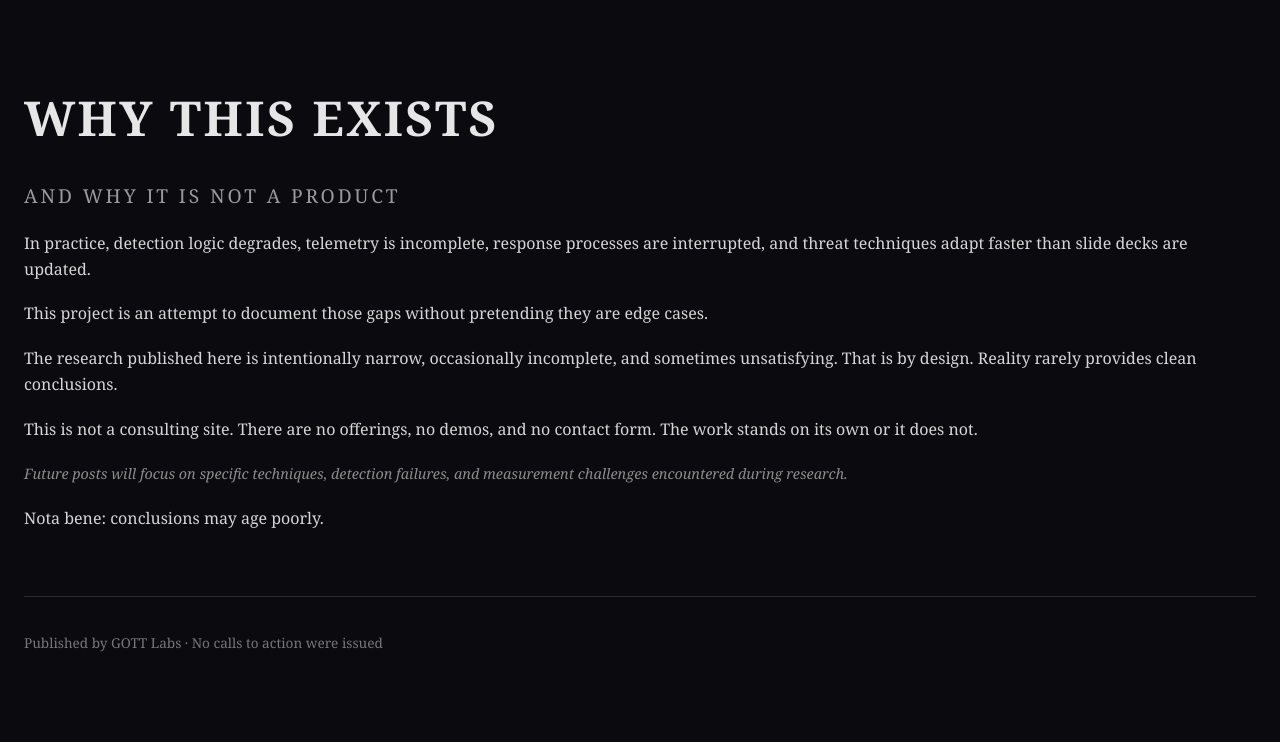
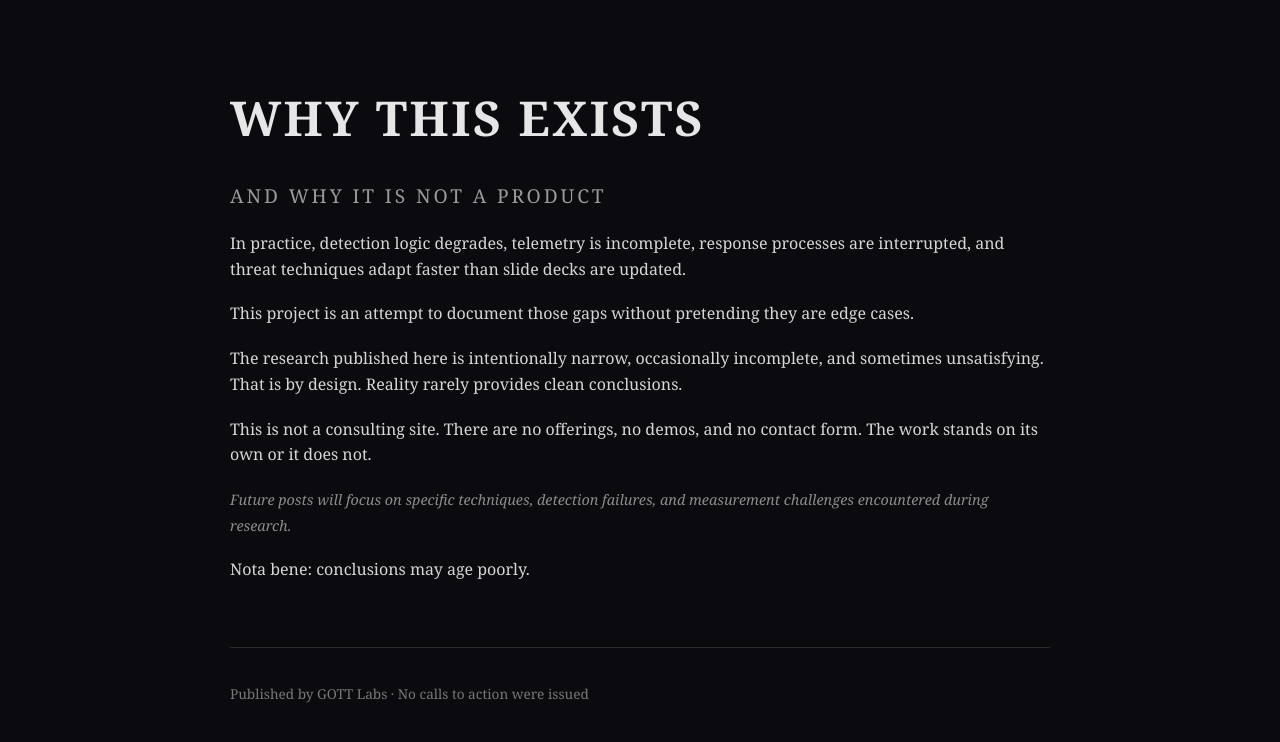
Before and after one commit to gottlabs/home, a Jekyll site: the page built from _posts/2025-12-28-the_why.md, in a window 1280 px wide. Shown: the top 742 px of the page. Built offline with Jekyll 4.4.1, drawn with Linux system fonts in a browser that asks for light colours.

Commit message:
Update post.html

```diff
--- a/_layouts/post.html
+++ b/_layouts/post.html
@@ -5,9 +5,9 @@
   <title>{{ page.title }} · GOTT Labs</title>
   <meta name="viewport" content="width=device-width, initial-scale=1.0">
   <link rel="stylesheet" href="{{ site.baseurl }}/style.css">
-  <link rel="icon" type="image/png" href="{{ site.baseurl }}/assets/favicon.png">
 </head>
 <body>
+  <main>
     <header>
       <h1>{{ page.title }}</h1>
       {% if page.subtitle %}
@@ -15,7 +15,6 @@
       {% endif %}
     </header>
 
-  <div class="container">
     <article>
       {{ content }}
     </article>
@@ -23,12 +22,12 @@
     <aside class="marginalia">
       <p>Nota bene: conclusions may age poorly.</p>
     </aside>
-  </div>
 
     <footer>
       <p>
         Published by GOTT Labs · No calls to action were issued
       </p>
     </footer>
+  </main>
 </body>
 </html>
```
Lines whose indentation alone changed are shown as unchanged.
